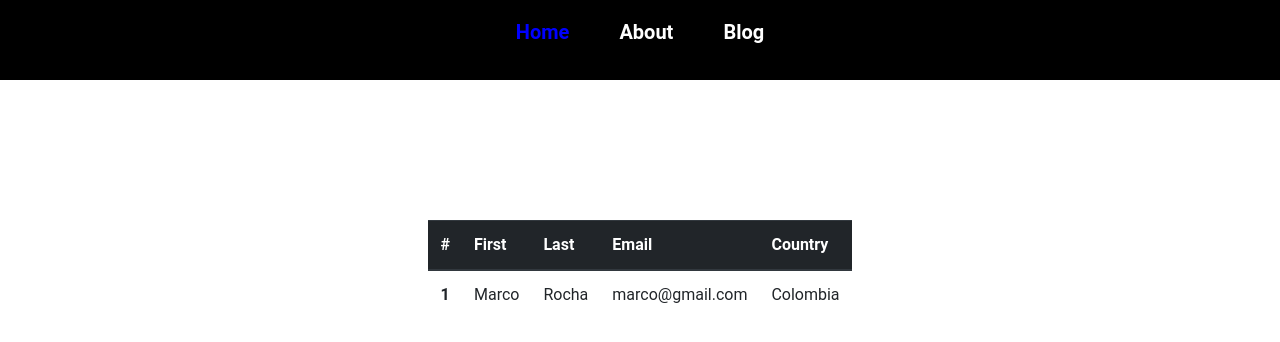
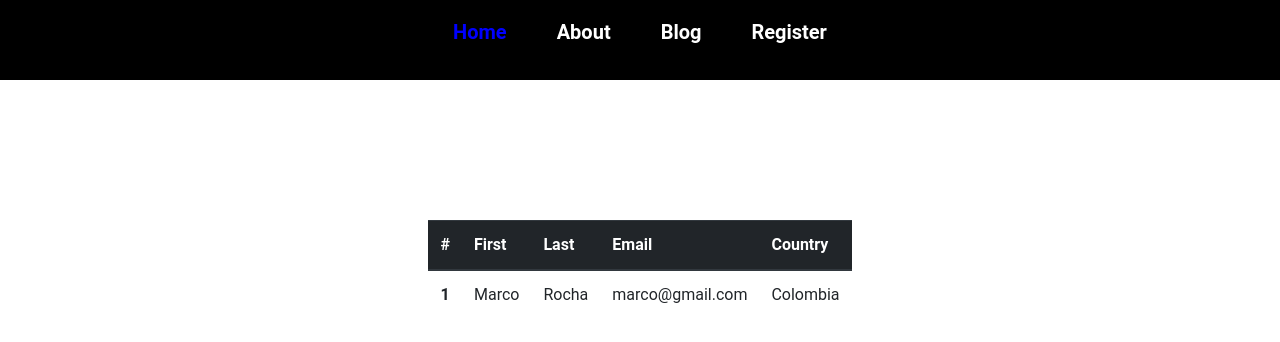
Before and after one commit to ivancidev/navigation-with-reactRouterDOM, a React (Vite) app: page / in a window 1280 px wide. Shown: the top 342 px of the page. Built offline with nearby package versions, Linux system fonts and the light colour scheme.

Commit message:
add un item Register in navbar

```diff
--- a/src/components/Navbar/Navbar.jsx
+++ b/src/components/Navbar/Navbar.jsx
@@ -38,6 +38,15 @@ export default function Navbar() {
             Blog
           </Link>
         </li>
+        <li>
+          <Link
+            to={"/register"}
+            style={{ color: hover == "/register" ? "blue" : "" }}
+            onClick={() => handleHover("/register")}
+          >
+            Register
+          </Link>
+        </li>
       </ul>
     </nav>
   );
```
